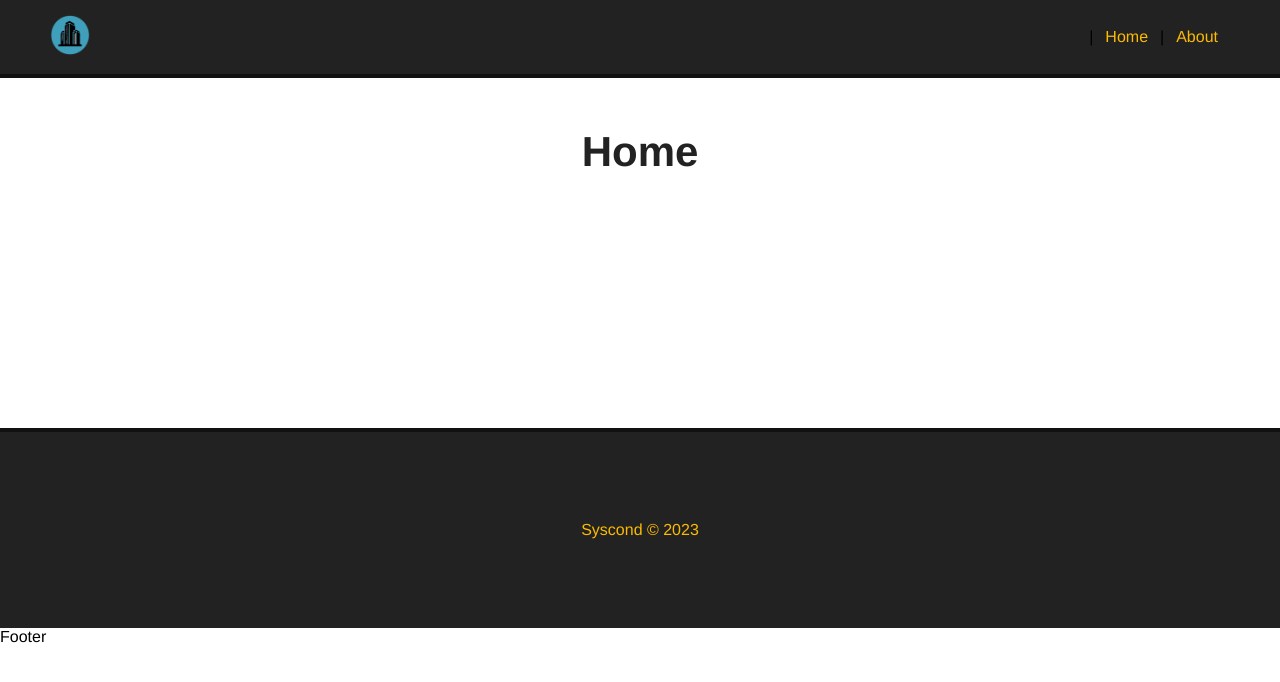
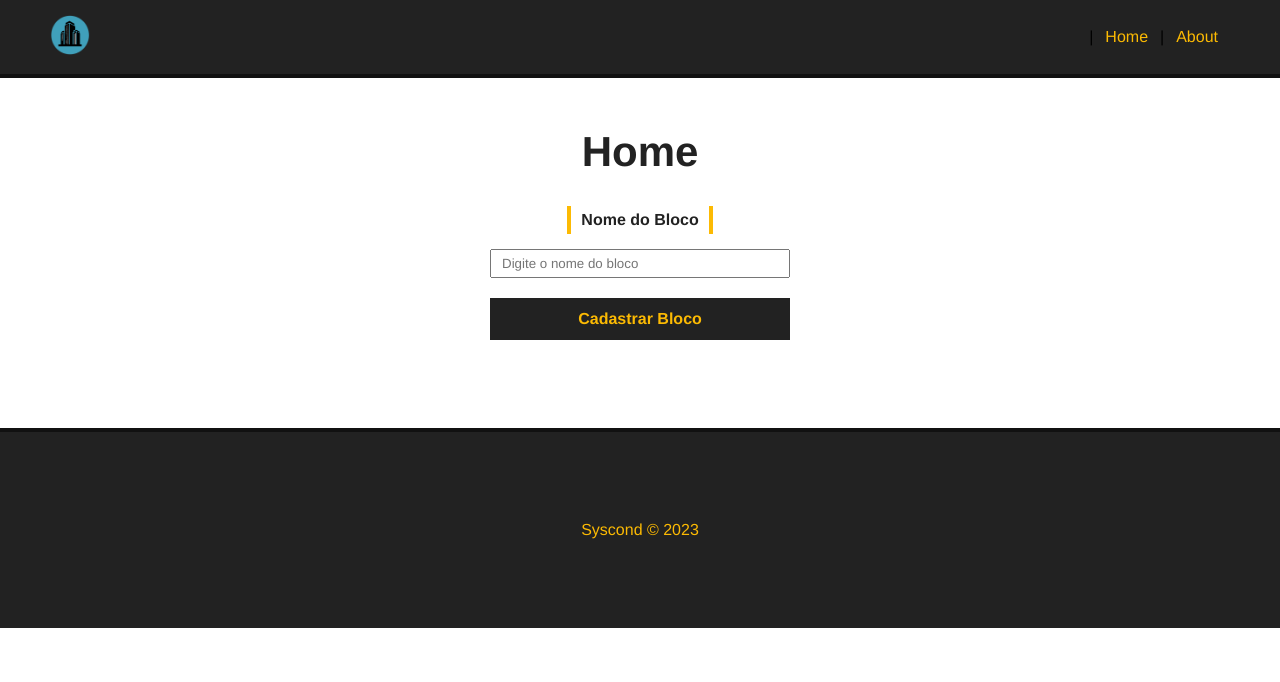
Before and after one commit to GianL1/syscond-front, a Vue app: page / in a window 1280 px wide. Shown: the top 682 px of the page. Built offline with nearby package versions, Linux system fonts and the light colour scheme.

Commit message:
criando o post da aplicaçao VUE para a API laravel

```diff
--- /dev/null
+++ b/src/components/BlocoForm.vue
@@ -0,0 +1,110 @@
+<template>
+  <div>
+    <div>
+      <p>{{ info }}</p>
+
+      <form action="" method="post" id="bloco-form" @submit="createBloco">
+        <div class="input-container">
+          <label for="name_bloco">Nome do Bloco</label>
+          <input type="text" name="name_bloco" id="name_bloco" v-model="name_bloco" placeholder="Digite o nome do bloco">
+        </div>
+
+        <div class="input-container">
+          <input type="submit" class="submit-btn" value="Cadastrar Bloco">
+        </div>
+      </form>
+    </div>
+
+  </div>
+</template>
+
+<script>
+
+import axios from "axios";
+
+export default {
+  name: "BlocoForm",
+  data(){
+    return {
+      name_bloco:''
+    }
+  }
+  ,
+  methods:{
+    createBloco(e){
+      e.preventDefault();
+
+      const data = {
+        name_bloco: this.name_bloco
+      }
+
+      const dataJson = JSON.stringify(data);
+
+      axios.post('http://127.0.0.1:8000/api/bloco', dataJson,{
+        headers: {
+          'Authorization': `Bearer `
+        }
+      })
+          .then((res) => {
+            console.log(res.data)
+          })
+          .catch((error) => {
+            console.error(error)
+          })
+
+      this.limparCampos();
+    },
+
+    limparCampos(){
+      this.name_bloco = '';
+    }
+  }
+}
+</script>
+
+<style scoped>
+  #bloco-form{
+    max-width: 400px;
+    margin: 0 auto;
+  }
+  .input-container{
+    display: flex;
+    flex-direction: column;
+    margin-bottom: 20px;
+  }
+
+  label{
+    font-weight: bold;
+    margin: 0 auto;
+    margin-bottom: 15px;
+    color: #222;
+    padding: 5px 10px;
+    border-left: 4px solid #fcba03;
+    border-right: 4px solid #fcba03;
+
+  }
+
+  input{
+    padding: 5px 10px;
+    width: 300px;
+    margin: 0 auto;
+  }
+
+  .submit-btn{
+    background-color: #222;
+    color: #fcba03;
+    font-weight: bold;
+    border: 2px solid #222;
+    padding: 10px;
+    font-size: 16px;
+    margin: 0 auto;
+    cursor: pointer;
+    transition: .5s;
+  }
+
+  .submit-btn:hover{
+    background-color: transparent;
+    color: #222;
+  }
+
+</style>
--- a/src/components/Footer.vue
+++ b/src/components/Footer.vue
@@ -2,7 +2,6 @@
   <footer id="footer">
       <p>Syscond &copy; 2023</p>
   </footer>
-  <p>Footer</p>
 </template>
 
 <script>
--- a/src/views/HomeView.vue
+++ b/src/views/HomeView.vue
@@ -1,13 +1,16 @@
 <template>
   <div class="main-container">
     <h1>Home</h1>
+    <BlocoForm></BlocoForm>
   </div>
 </template>
 
 <script>
 
 
+import BlocoForm from "@/components/BlocoForm";
 export default {
-  name: 'HomeView'
+  name: 'HomeView',
+  components: {BlocoForm}
 }
 </script>
```
